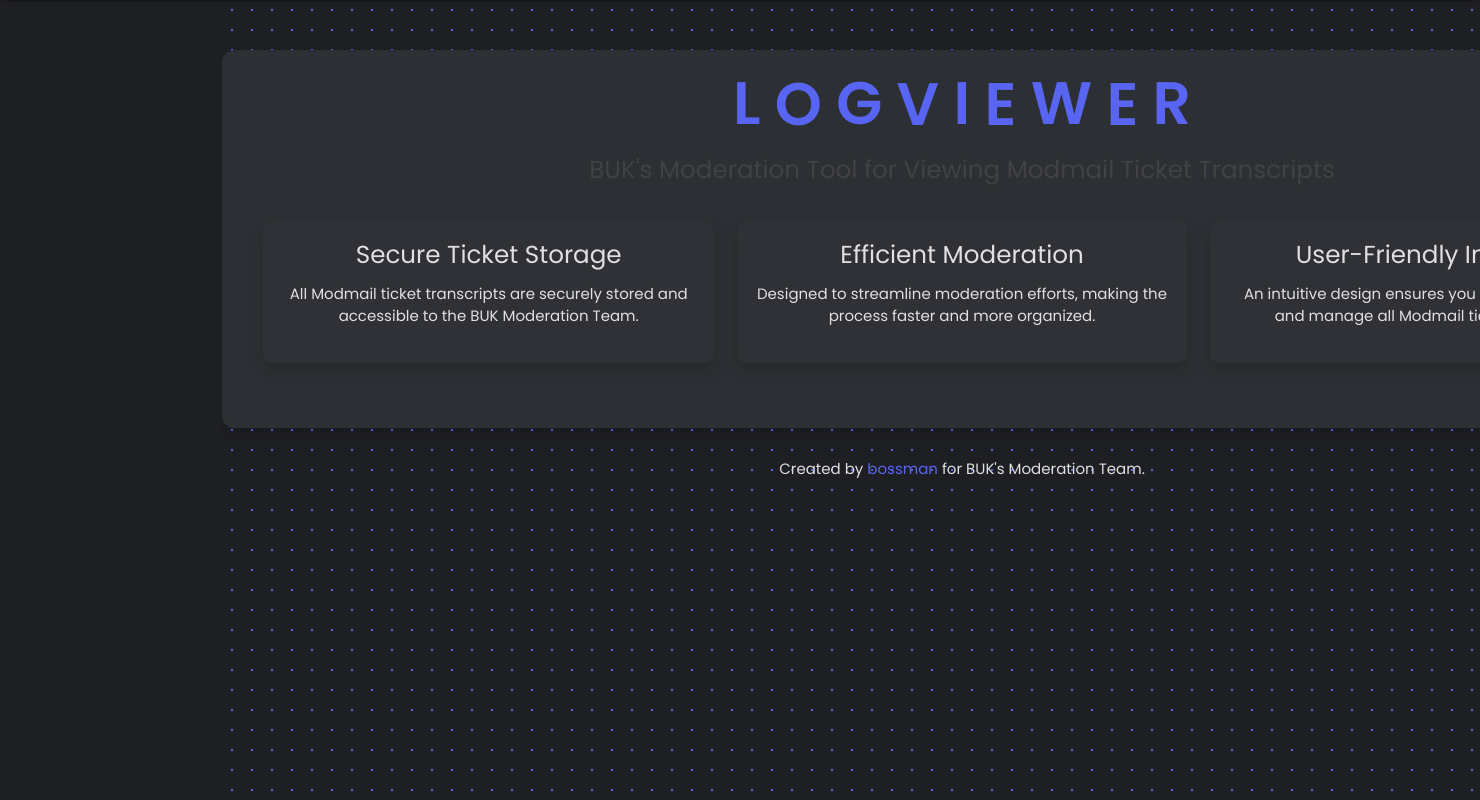
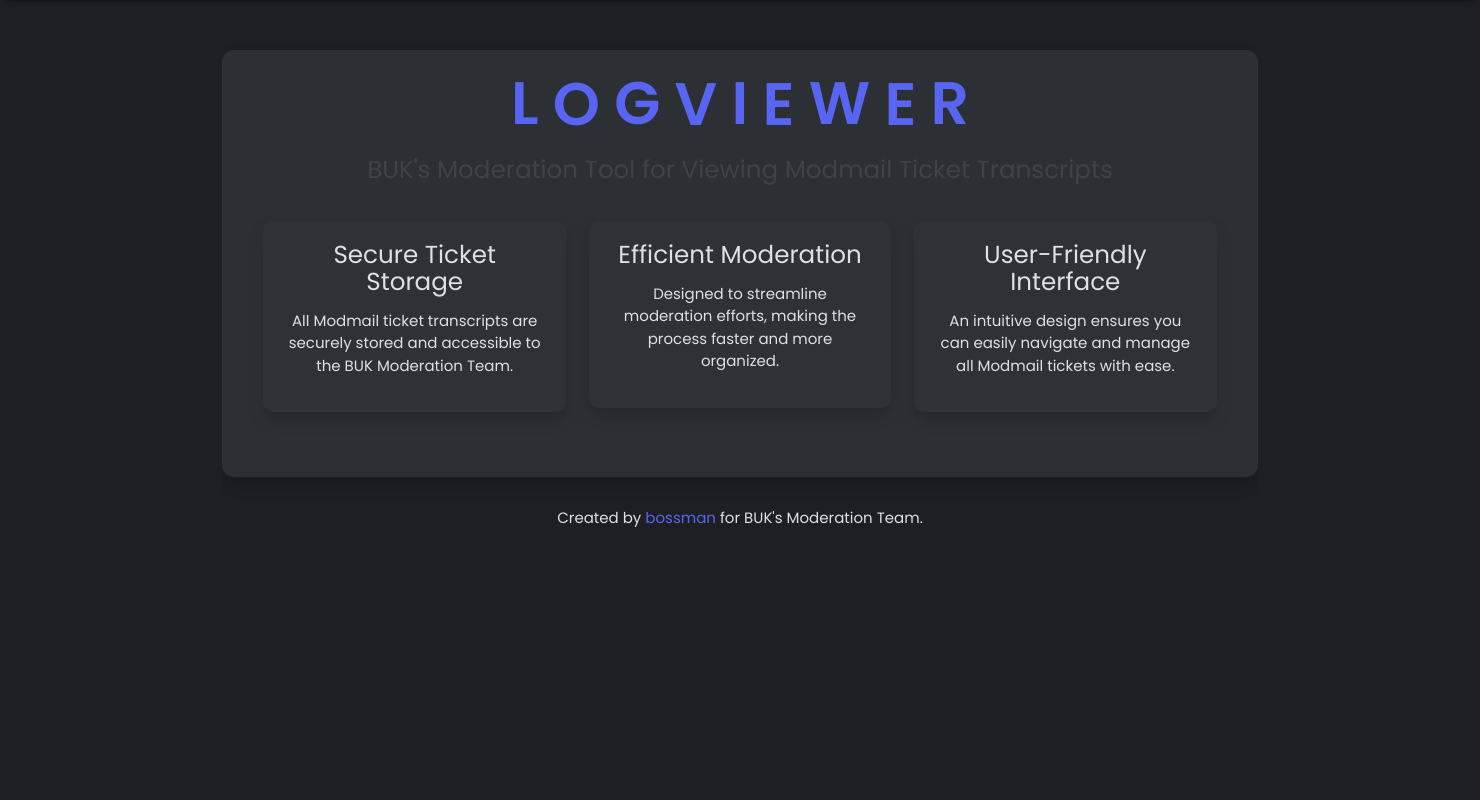
Before and after one commit to stinoooo/BUK-Modmail-Logviewer, a Python web app: template templates/index.html in a window 1480 px wide; the page is wider, and only the part inside the window is pictured. Shown: the part 64-864 px from the top of that part. After the commit the page ends 591 px from the top of that part, so only its background shows below. Run offline with Jinja, Linux system fonts and the light colour scheme; the template is opened without the code that fills it, so the values that code supplies are empty; some libraries are stand-ins or nearby versions.

Commit message:
Update style.css

```diff
--- a/static/css/style.css
+++ b/static/css/style.css
@@ -6,44 +6,6 @@ body {
   color: #E0E0E0;  /* Light text for contrast */
   font-family: 'Poppins', sans-serif;
   transition: background-color 0.3s ease;
-}
-
-/* Full-screen dot grid background */
-.center-align {
-    position: relative;
-    overflow: hidden;
-    background-color: #1E1F22; /* Discord dark background */
-    background-image: radial-gradient(circle, #5865F2 1px, transparent 1px);
-    background-size: 20px 20px; /* Size of the grid and dots */
-    height: 100vh; /* Cover the full height of the viewport */
-    width: 100vw; /* Cover the full width of the viewport */
-}
-
-/* Animate the dots with fading in and out */
-.center-align::before {
-    content: "";
-    position: absolute;
-    top: 0;
-    left: 0;
-    right: 0;
-    bottom: 0;
-    background-image: radial-gradient(circle, #5865F2 1px, transparent 1px);
-    background-size: 20px 20px;
-    opacity: 0; /* Start the animation with no visibility */
-    animation: fadeDots 5s ease-in-out infinite; /* Infinite fading animation */
-}
-
-/* Keyframes for the fading effect */
-@keyframes fadeDots {
-    0% {
-        opacity: 0;
-    }
-    50% {
-        opacity: 1; /* Fully visible at 50% of the animation */
-    }
-    100% {
-        opacity: 0; /* Fade out at the end */
-    }
 }
 
 /* Rounded Corners and Animations */
```
